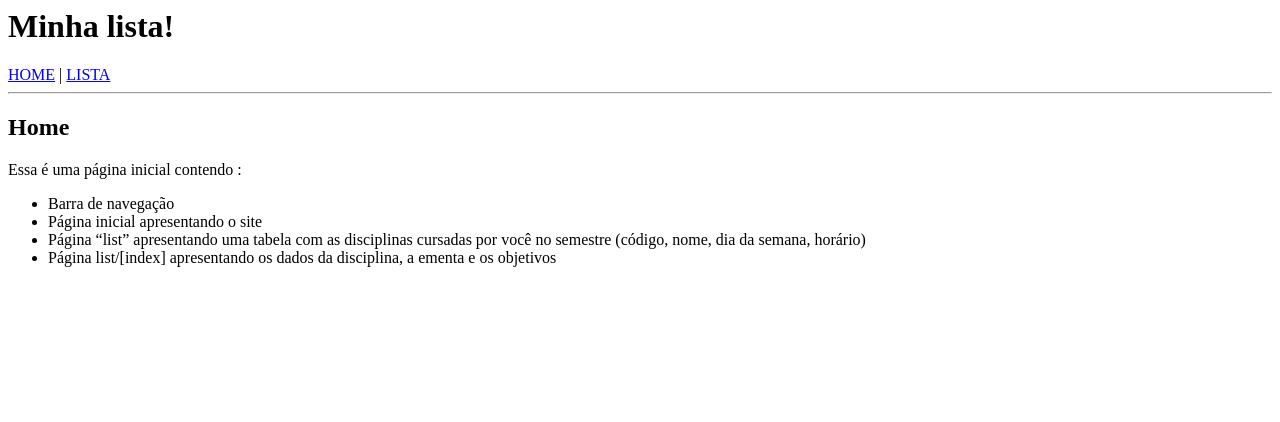
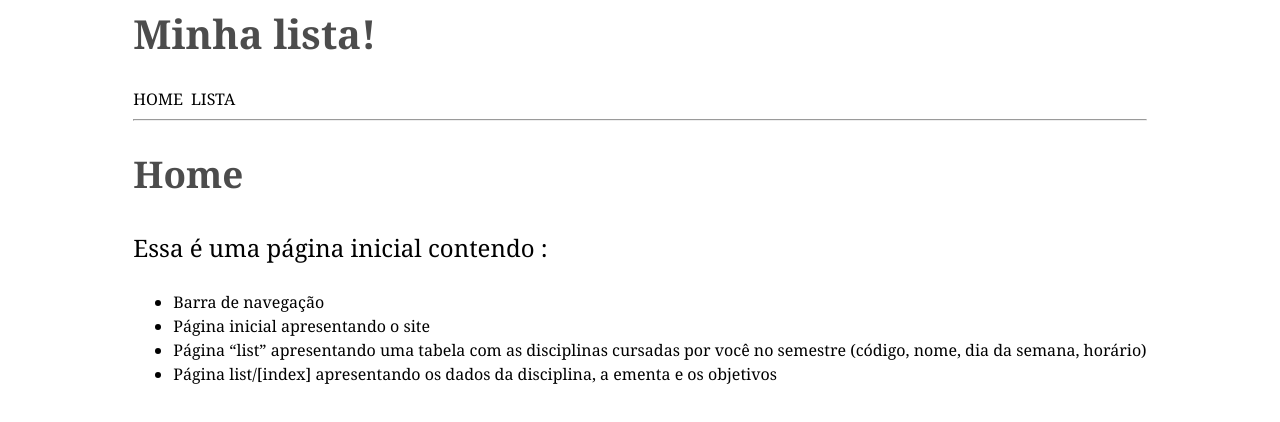
Before and after one commit to Luca-Clemente/angular-11-03, an Angular app: page / in a window 1280 px wide. Shown: the top 422 px of the page. Built offline with nearby package versions, Linux system fonts and the light colour scheme.

Commit message:
2 files modified

```diff
--- a/src/app/app.component.html
+++ b/src/app/app.component.html
@@ -1,5 +1,5 @@
 <h1>Minha lista!</h1>
-<a [routerLink]="['/']">HOME</a> |
+<a [routerLink]="['/']">HOME</a>
 <a [routerLink]="['/list']">LISTA</a>
 <hr />
 <router-outlet></router-outlet>
--- a/src/styles.css
+++ b/src/styles.css
@@ -1 +1,36 @@
 /* Add application styles & imports to this file! */
+html {
+  font-family: Georgia, 'Times New Roman', Times, serif;
+  line-height: 1.5;
+  display: flex;
+  justify-content: center;
+  align-items: center;
+}
+h1,
+h2,
+h3 {
+  color: rgba(0, 0, 0, 0.7);
+  line-height: 1.3;
+}
+a {
+  text-decoration: none;
+  color: rgb(0, 0, 0);
+  margin-right: 8px;
+}
+a:hover {
+  color: blue;
+}
+p,
+div {
+  font-size: 1.5rem;
+  line-height: 1.5;
+}
+h3 {
+  font-size: 2rem;
+}
+h2 {
+  font-size: 2.3rem;
+}
+h1 {
+  font-size: 2.5rem;
+}
```
